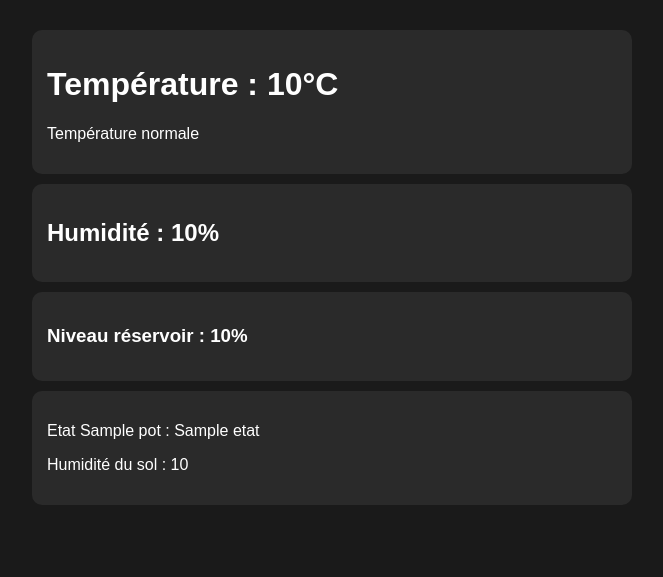
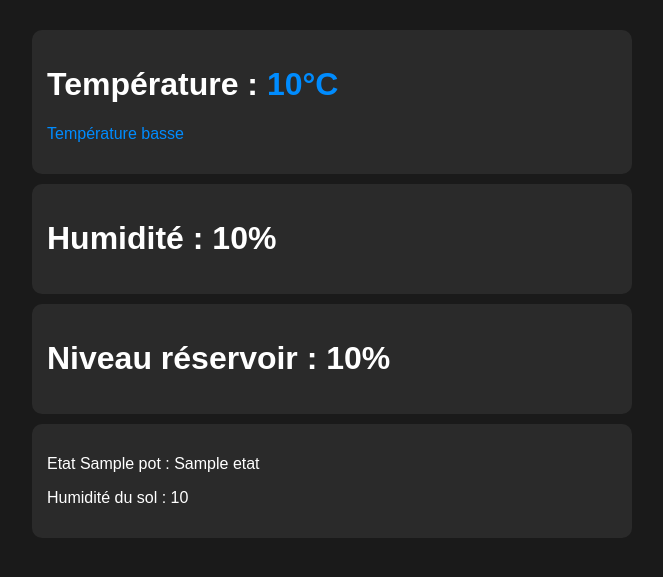
Before and after one commit to mathieuboissel78/Box-culture, a Flask app: template dashboard/templates/index.html in a window 1280 px wide. Shown: the top 577 px of the page, without its empty margins (308-971 px from the left). Run offline with Flask 3, Linux system fonts and the light colour scheme; the template is opened without the code that fills it: most values are stand-ins (such as "Sample title", 1, 10 or a date in 2020); parts of the project's set-up code (start-up, migrations or seed data) failed here and were passed over.

Commit message:
Dashboard : Ajout couleurs conditionnelles température

```diff
--- a/dashboard/templates/index.html
+++ b/dashboard/templates/index.html
@@ -19,26 +19,47 @@
             padding: 15px;
             margin: 10px 0;
         }
+        .bas {
+            color : rgb(0, 140, 255);
+        }
+        .normal {
+            color : #4caf50;
+        }
+        .attention {
+            color : #ff9800;
+        }
+        .critique {
+            color : #f44336;
+        }
     </style>
     <title>Ma Box de Culture</title>
 </head>
 <body>
     <div class = "carte" >
-    <h1>Température : {{ temperature | round(1) }}°C</h1>
+    <h1>Température : <span class = "{% if temperature >= temp_crit %}critique
+                                     {% elif temperature >= temp_max %}attention
+                                     {% elif temperature >= temp_min %}normal
+                                     {% else %}bas
+                                     {% endif %}">
+        {{ temperature | round(1) }}°C</span></h1>
 
-    {% if temperature > 27 %}
-        <p>Température élevée !</p>
+    {% if temperature >= temp_crit %}
+        <p class = "critique">Température critique !</p>
+    {% elif temperature >= temp_max %}
+        <p class = "attention">Température élevée !</p>
+    {% elif temperature >= temp_min %}
+        <p class = "normal">Température normale</p>
     {% else %}
-        <p>Température normale</p>
+        <p class = "bas">Température basse</p>
     {% endif %}
     </div>
 
     <div class = "carte" >
-    <h2>Humidité : {{ humidite | round(1) }}%</h2>
+    <h1>Humidité : {{ humidite | round(1) }}%</h1>
     </div>
 
     <div class = "carte" >
-    <h3>Niveau réservoir : {{ reservoir | round(1)}}%</h3>
+    <h1>Niveau réservoir : {{ reservoir | round(1)}}%</h1>
     </div>
 
     {% for pot in pots%}
```
Also changed, not shown: dashboard/app.py (+7 -1 lines).
